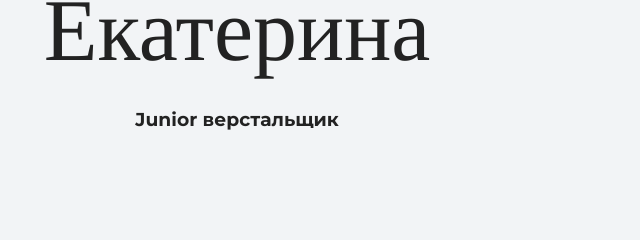
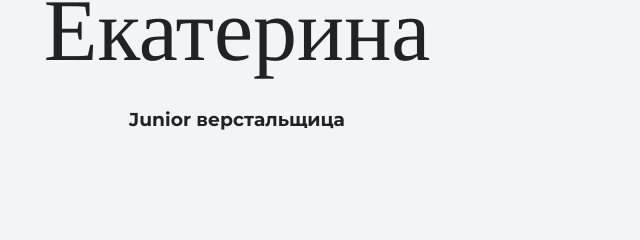
Before and after one commit to vancate1911/my-site, a plain HTML site: page index.html in a window 1280 px wide. Shown: the part 267-507 px from the top of the page, 403-1043 px from the left. Drawn offline with nearby package versions, Linux system fonts and the light colour scheme.

Commit message:
Меняет текст на главной странице

```diff
--- a/index.html
+++ b/index.html
@@ -3,7 +3,7 @@
   <head>
     <meta charset="UTF-8">
     <link rel="stylesheet" href="style.css">
-    <title>Портфолио Junior верстальщика</title>
+    <title>Портфолио Junior верстальщицы</title>
     <link href="https://fonts.googleapis.com/css?family=Montserrat:400,500,700|Old+Standard+TT&display=swap&subset=cyrillic" rel="stylesheet">
   </head>
 
@@ -16,7 +16,7 @@
     <section class="hero-image">
       <div class="container">
       <h1 class="heading">Екатерина</h1>
-      <h3>Junior верстальщик</h3>
+      <h3>Junior верстальщица</h3>
 </div>
     </section>
 
```
